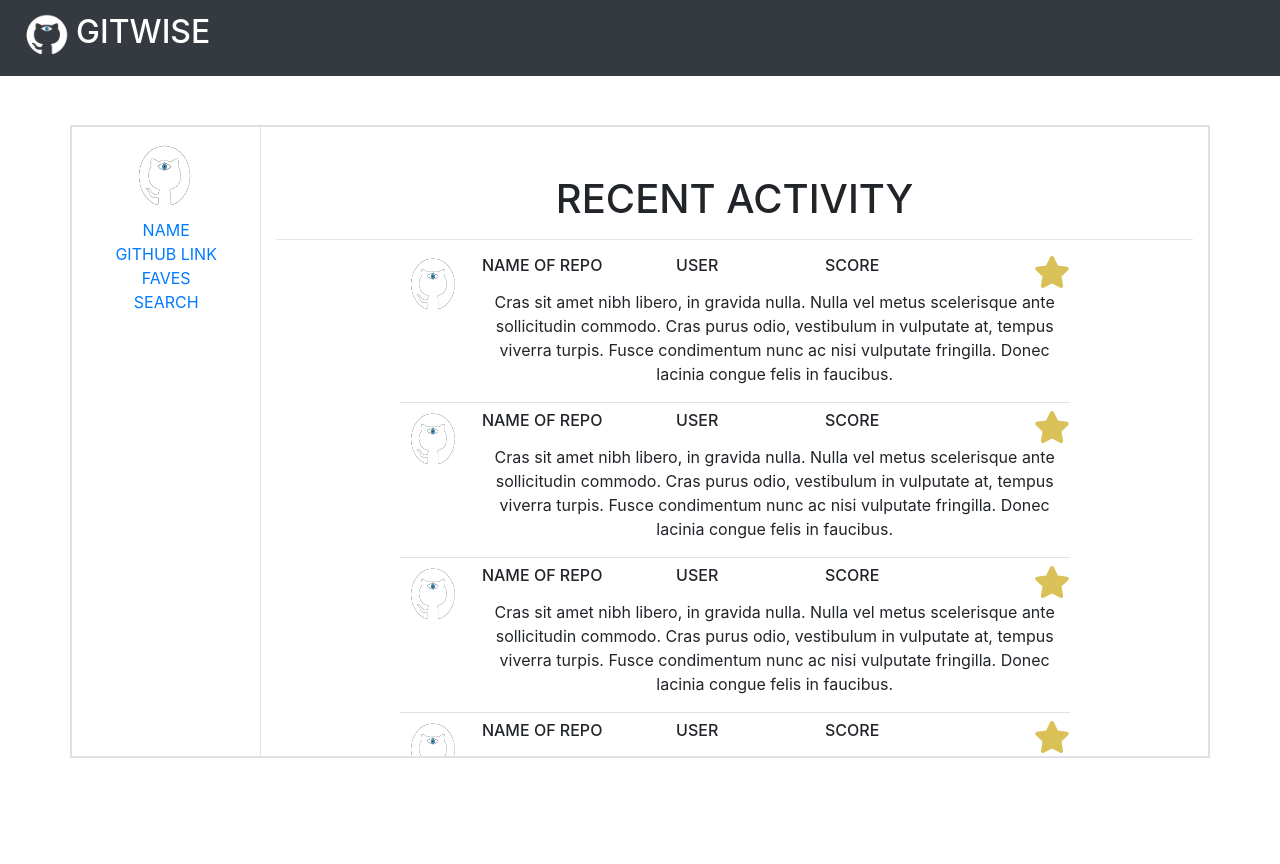
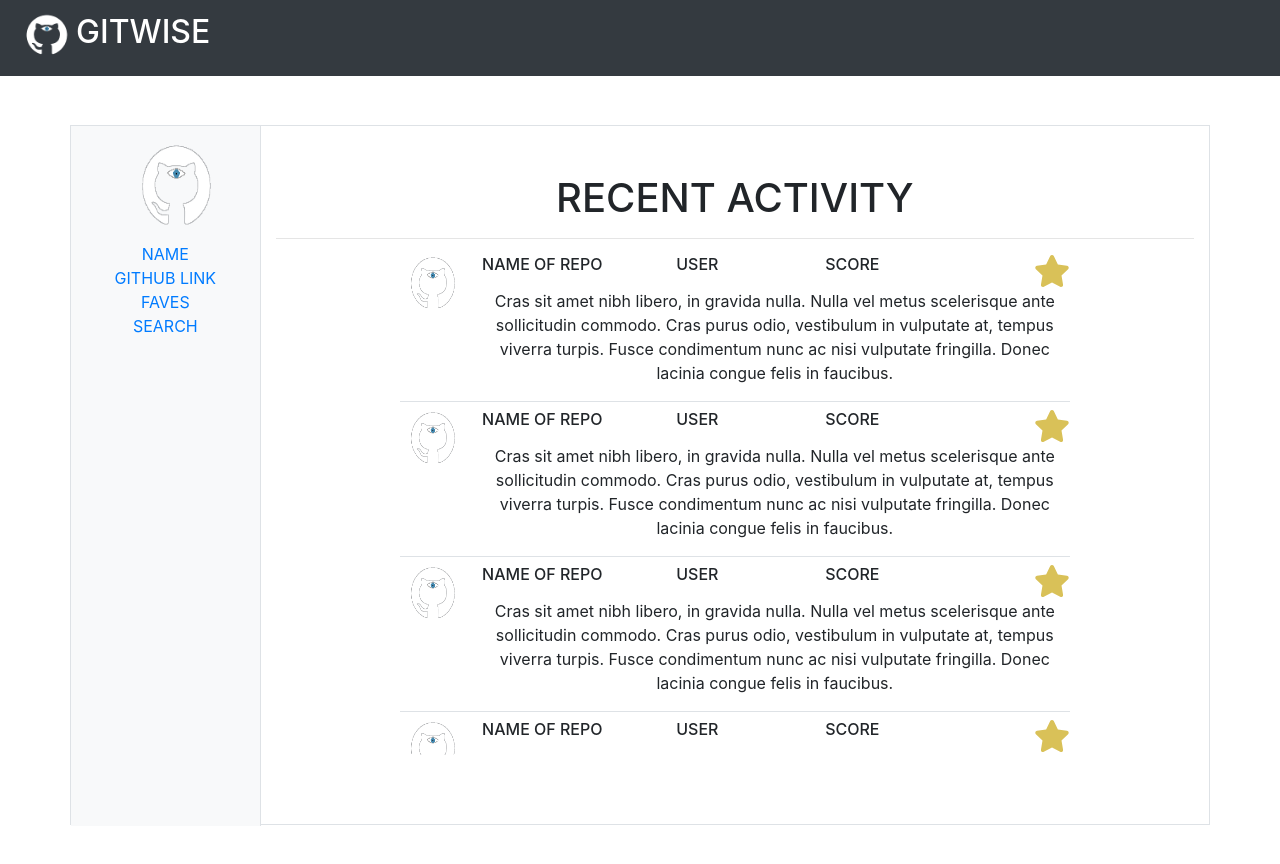
Before and after one commit to Jeffrey-Hargis/GitWise, a React (Create React App) app: page / in a window 1280 px wide. Shown: the top 864 px of the page. Built offline with nearby package versions, Linux system fonts and the light colour scheme.

Commit message:
made pages consistent

```diff
--- a/src/components/Favorites.jsx
+++ b/src/components/Favorites.jsx
@@ -11,15 +11,15 @@ class Favorites extends Component {
 
         return (
             <div>
-            <Container className="border mx-auto">
-                <Row className="border">
-                    <Col className="border-right text-center" sm={4} md={2}>
+            <Container className="border mx-auto" style={{height:"700px"}}>
+                <Row className="">
+                    <Col className="bg-light border-right text-center" sm={4} md={2} style={{height:"700px", color:"gray"}}>
                     <Col xs={3} md={4}>
                     <img
                         alt=""
                         src={logo}
-                        width="75"
-                        height="75"
+                        width="100"
+                        height="100"
                         className="rounded-circle ml-4 mt-3"
                     />
                     </Col>
--- a/src/components/UserPage.jsx
+++ b/src/components/UserPage.jsx
@@ -16,15 +16,15 @@ class UserPage extends Component {
         return (
             <div>
 
-            <Container className="border mx-auto">
-                <Row className="border">
-                    <Col className="border-right text-center" sm={4} md={2}>
+            <Container className="border mx-auto" style={{height:"700px"}}>
+                <Row className="">
+                    <Col className="bg-light border-right text-center" sm={4} md={2} style={{height:"700px", color:"gray"}}>
                     <Col xs={3} md={4}>
                     <img
                         alt=""
                         src={logo}
-                        width="75"
-                        height="75"
+                        width="100"
+                        height="100"
                         className="rounded-circle ml-4 mt-3"
                     />
                     </Col>
```
